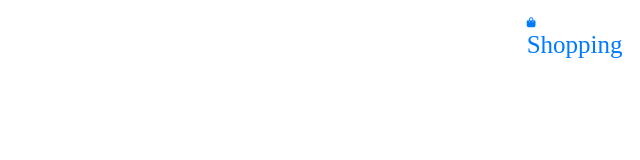
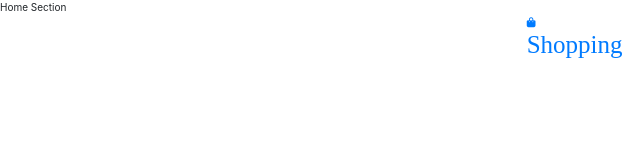
Before and after one commit to surbhikhokhawat/ecommerce-jspurpose-website, a plain HTML site: page e-commerce-js/index.html in a window 1280 px wide. Shown: the full height of the page, 0-640 px from the left. Drawn offline with nearby package versions, Linux system fonts and the light colour scheme.

Commit message:
starting home section

```diff
--- a/e-commerce-js/index.html
+++ b/e-commerce-js/index.html
@@ -26,11 +26,12 @@
     <div class="fas fa-shopping-cart"></div>
 </div>
 </header>
+home section
+        <!-- header section ends -->
+        <!-- home section begins  -->
 
 
+        <!-- home section ends  -->
 
-
-
-        <!-- header section ends -->
     </body>
 </html>
```
